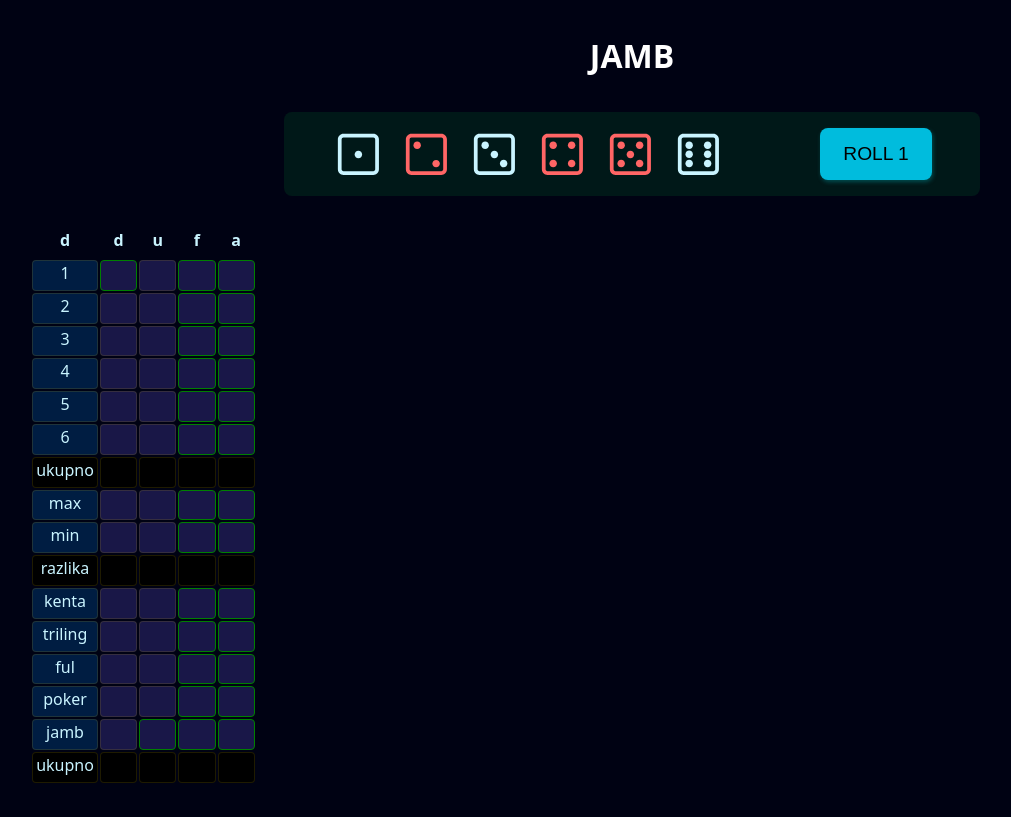
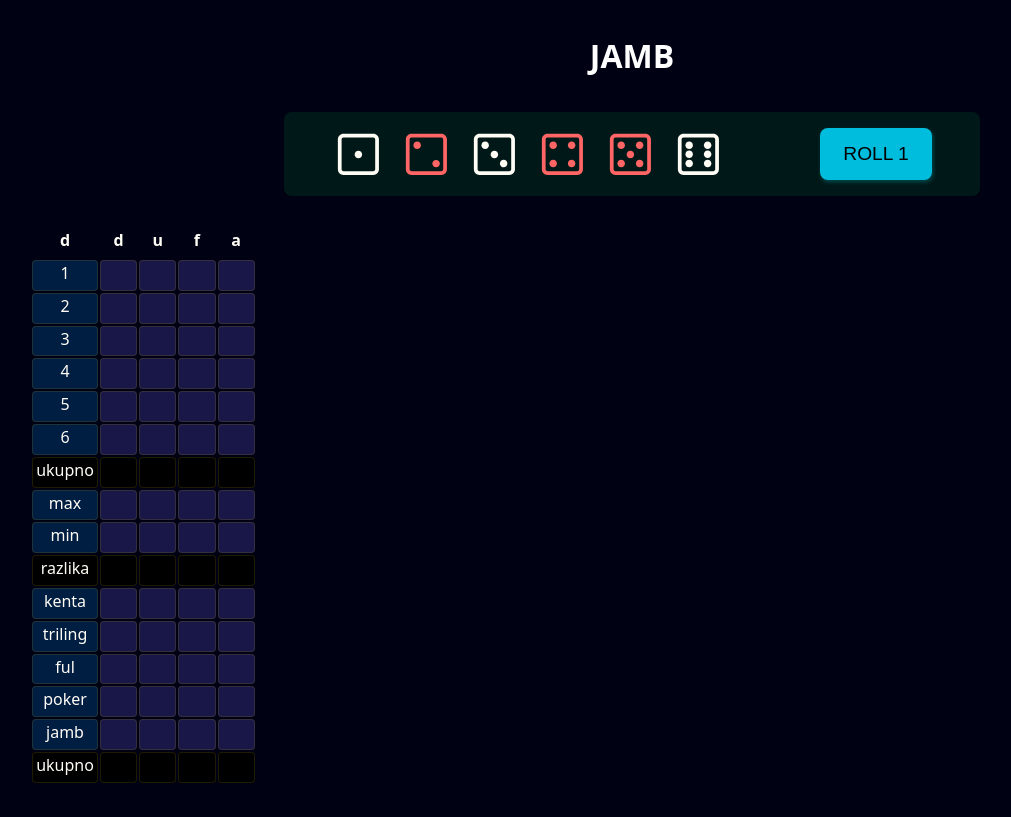
Before and after one commit to BSlaven/JAMB-YAHTZEE, a React (Vite) app: page /game/1 in a window 1280 px wide. Shown: the whole page, without its empty margins (8-1019 px from the left). Built offline with nearby package versions, Linux system fonts and the light colour scheme.

Commit message:
change text color to yeelow-ish color

```diff
--- a/src/components/Column/Column.module.css
+++ b/src/components/Column/Column.module.css
@@ -13,9 +13,9 @@
   border-color: rgba(255, 217, 0, 0.123);
 }
 
-.field.available {
+/* .field.available {
   border-color: green;
-}
+} */
 
 .field.default {
   width: 4rem;
--- a/src/index.css
+++ b/src/index.css
@@ -4,6 +4,6 @@
   font-weight: 400;
 
   color-scheme: light dark;
-  color: rgb(201, 244, 255);
+  color: rgb(255, 253, 245);
   background-color: #000213;
 }
```
